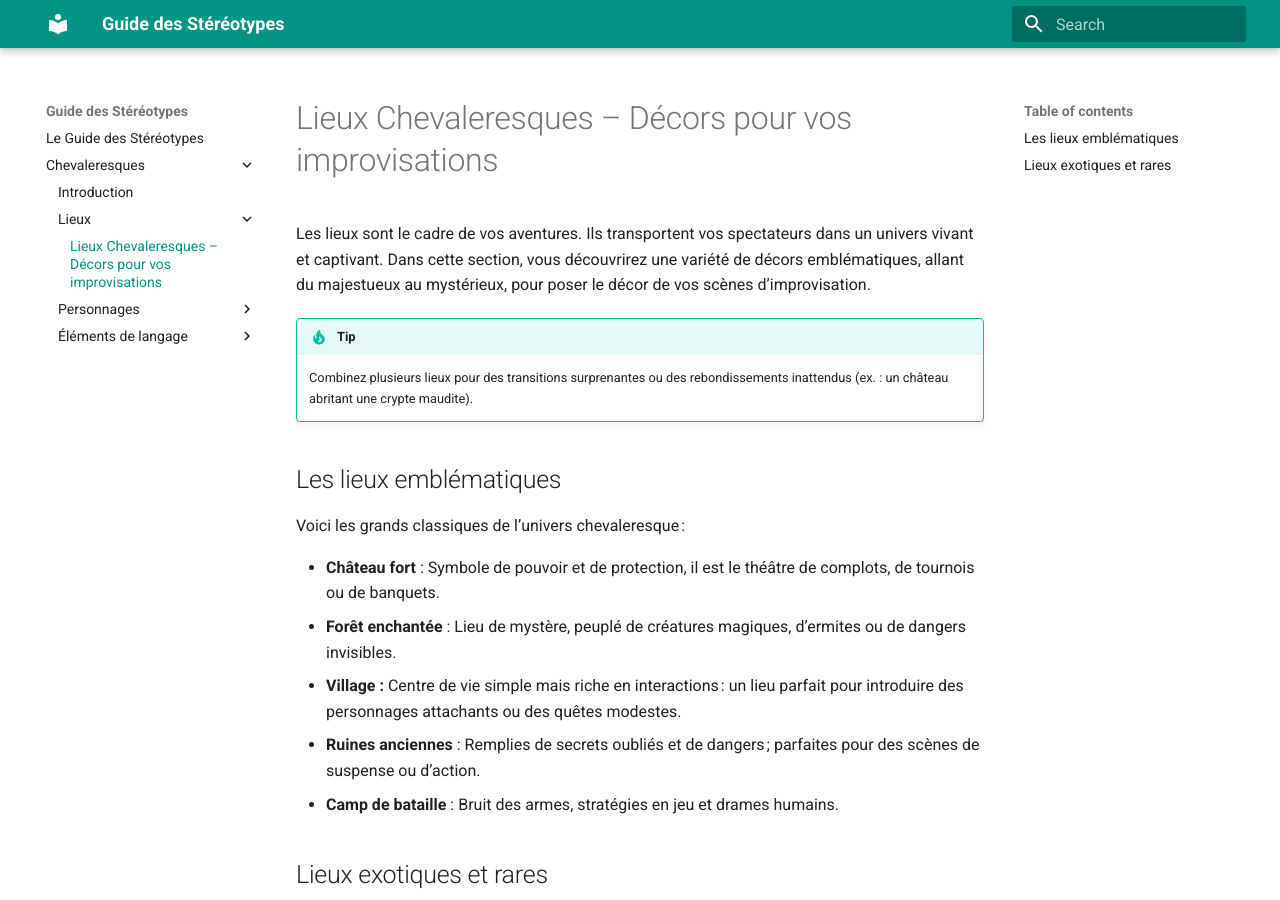
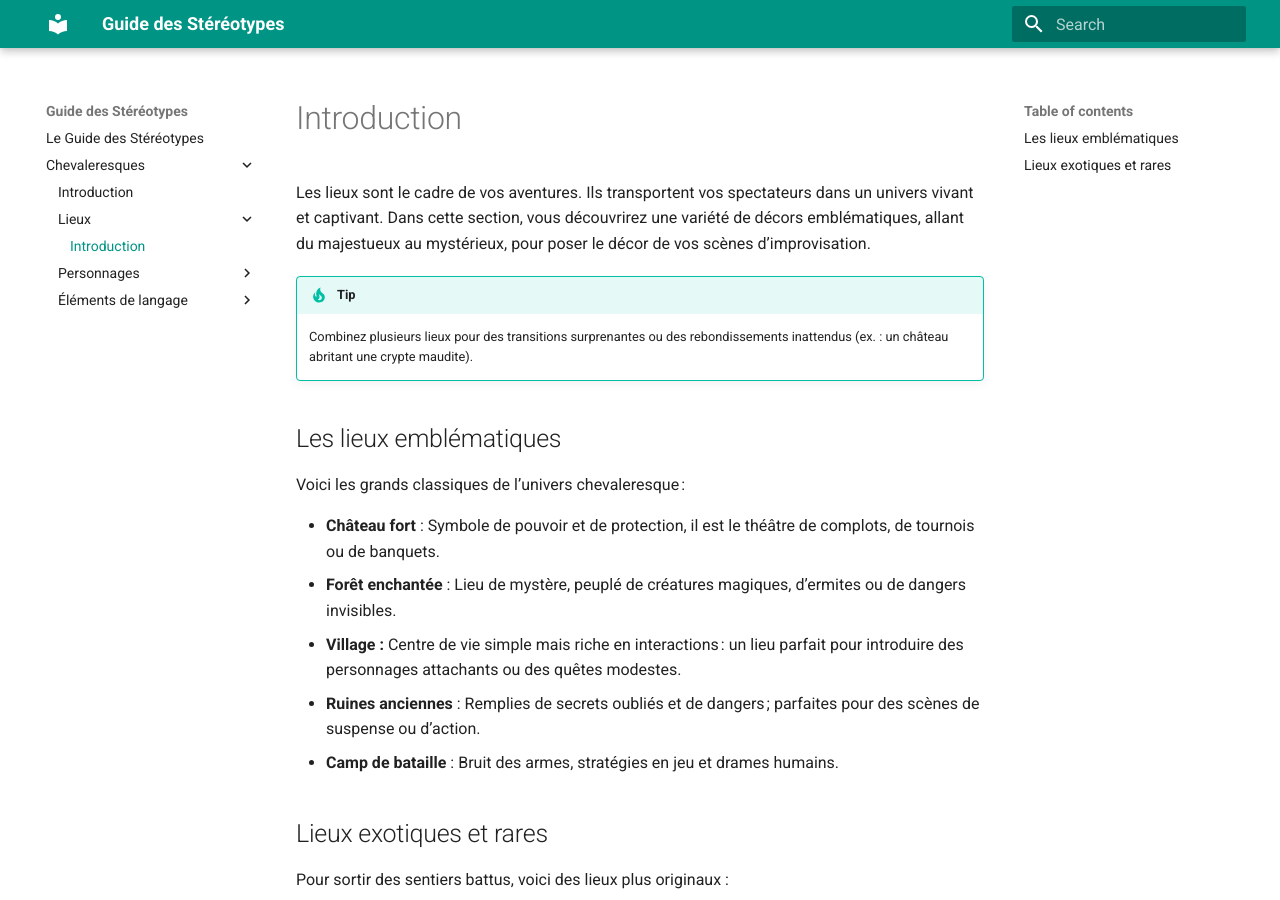
Before and after one commit to FlorianDufour/guide_stereo_impro, an MkDocs documentation site: the page built from docs/Chevaleresques/Lieux/index.md, in a window 1280 px wide and 900 px high. Built offline with MkDocs 1.6.1 and Material for MkDocs 9.7.7, drawn with Linux system fonts in a browser that asks for light colours.

Commit message:
Correction of one title

```diff
--- a/docs/Chevaleresques/Lieux/index.md
+++ b/docs/Chevaleresques/Lieux/index.md
@@ -1,4 +1,4 @@
-# Lieux Chevaleresques – Décors pour vos improvisations
+# Introduction
 
 Les lieux sont le cadre de vos aventures. Ils transportent vos spectateurs dans un univers vivant et captivant. Dans cette section, vous découvrirez une variété de décors emblématiques, allant du majestueux au mystérieux, pour poser le décor de vos scènes d’improvisation.
 
```
